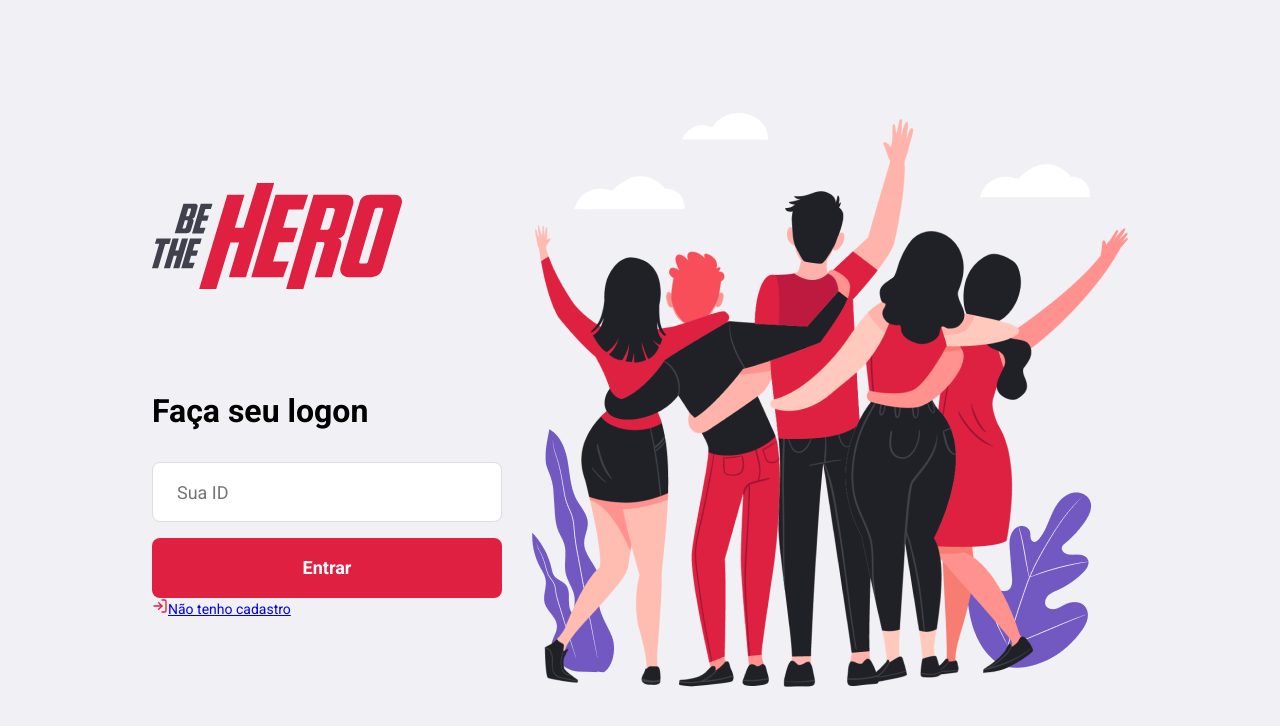
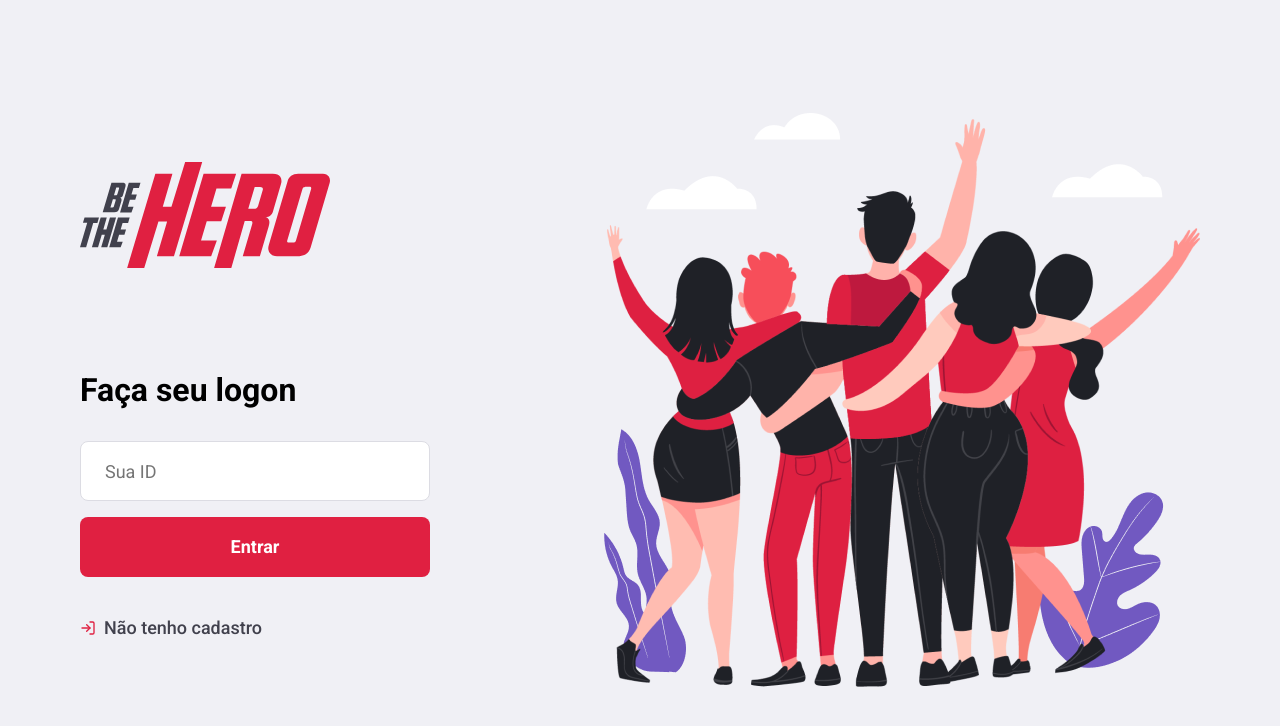
Before and after one commit to rcjeferson/be-the-hero, a React (Create React App) app in the folder frontend/: page / in a window 1280 px wide. Shown: the top 726 px of the page. Built offline with nearby package versions, Linux system fonts and the light colour scheme.

Commit message:
fix(Logon): Pontuação e espaçamento na tela
Ajusta pontuações e espaçamento na tela de login.

```diff
--- a/frontend/src/pages/Logon/index.js
+++ b/frontend/src/pages/Logon/index.js
@@ -1,10 +1,11 @@
 import { FiLogIn } from "react-icons/fi";
+import { Link } from 'react-router-dom';
 import React from 'react';
 
 import './styles.css';
 
-import heroesImg from '../../assets/heroes.png'
-import logoImg from '../../assets/logo.svg'
+import heroesImg from '../../assets/heroes.png';
+import logoImg from '../../assets/logo.svg';
 
 export default function Logon() {
   return (
@@ -18,10 +19,10 @@ export default function Logon() {
           <input placeholder="Sua ID" />
           <button type="submit"className="button">Entrar</button>
 
-          <a href="/register">
+          <Link className="back-link" to="/register">
             <FiLogIn size={16} color="#E02041" />
             Não tenho cadastro
-          </a>
+          </Link>
         </form>
       </section>
       <img src={ heroesImg } alt="Heroes" />
--- a/frontend/src/pages/Logon/styles.css
+++ b/frontend/src/pages/Logon/styles.css
@@ -6,7 +6,7 @@
 
   display: flex;
   align-items: center;
-  justify-content: center;
+  justify-content: space-between;
 }
 
 .logon-container section.form {
```
